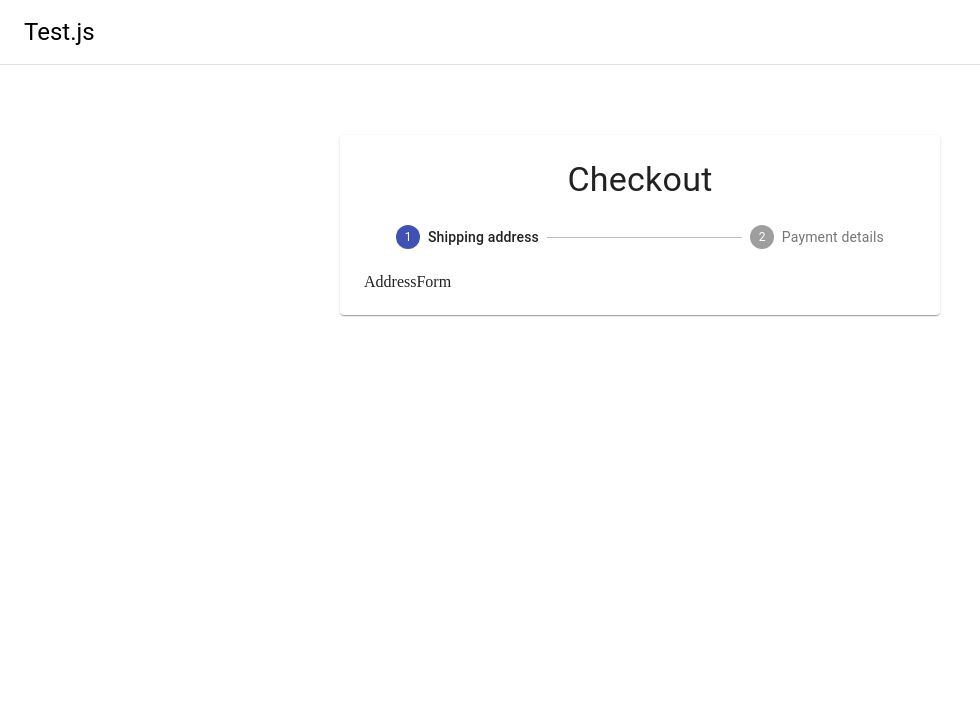
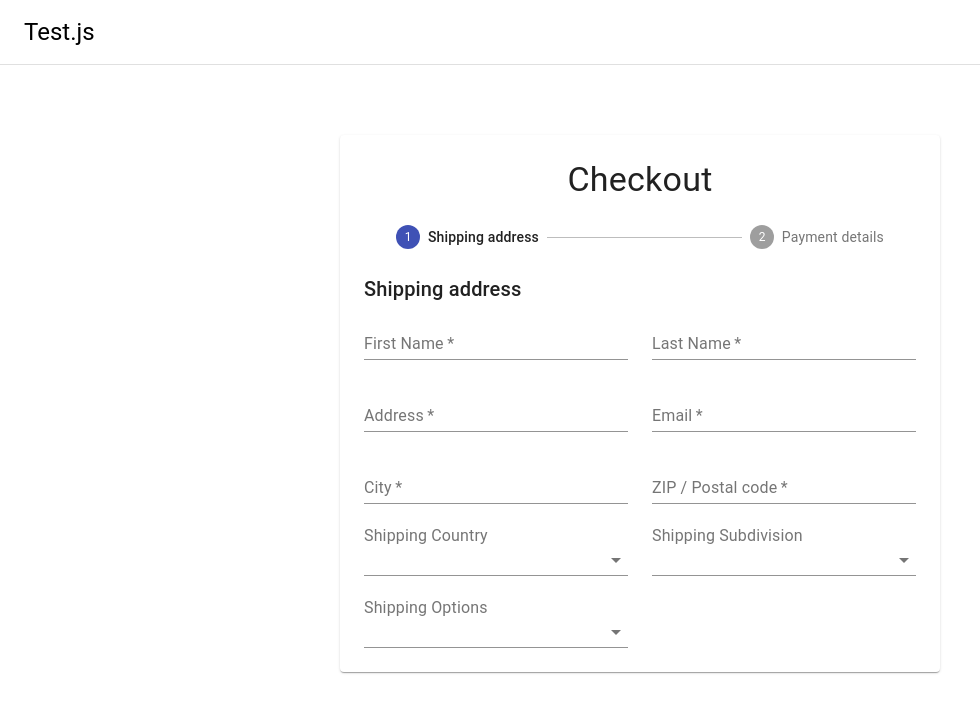
Before and after one commit to Mideolabanji/ecommerce-test, a React (Create React App) app: page /checkout in a window 1280 px wide. Shown: the top 712 px of the page, without its empty margins (0-980 px from the left). Built offline with nearby package versions, Linux system fonts and the light colour scheme; no server answers.

Commit message:
address form

```diff
--- a/package.json
+++ b/package.json
@@ -13,6 +13,7 @@
     "@testing-library/user-event": "^13.5.0",
     "react": "^17.0.2",
     "react-dom": "^17.0.2",
+    "react-hook-form": "^7.30.0",
     "react-router-dom": "^6.3.0",
     "react-scripts": "5.0.0",
     "web-vitals": "^2.1.4"
--- a/src/AddressForm.js
+++ b/src/AddressForm.js
@@ -1,5 +1,75 @@
-import React from "react";
+import React, { useState } from "react";
+import {
+  Button,
+  Grid,
+  Typography,
+  InputLabel,
+  Select,
+  MenuItem,
+} from "@material-ui/core";
+import { useForm, FormProvider } from "react-hook-form";
+import CustomTextField from "./CustomTextField";
+import { commerce } from "./lib/commerce";
 
 export default function AddressForm() {
-  return "AddressForm";
+  const [shippingCountries, setShippingCountries] = useState([]);
+  const [shippingCountry, setShippingCountry] = useState("");
+  const [shippingSubdivisions, setShippingSubdivisions] = useState([]);
+  const [shippingSubdivision, setShippingSubdivision] = useState("");
+  const [shippingOptions, setShippingOptions] = useState([]);
+  const [shippingOption, setShippingOption] = useState("");
+
+  const methods = useForm();
+
+  const fetchShippingCountries = async (checkoutTokenId) => {
+    const { countries } = await commerce.services.localeListCountries(
+      checkoutTokenId
+    );
+
+    console.log({ countries });
+  };
+
+  return (
+    <>
+      <Typography variant="h6" gutterBottom>
+        Shipping address
+      </Typography>
+      <FormProvider {...methods}>
+        <form>
+          <Grid container spacing={3}>
+            <CustomTextField required name="firstName" label="First Name" />
+            <CustomTextField required name="lastName" label="Last Name" />
+            <CustomTextField required name="address1" label="Address" />
+            <CustomTextField required name="email" label="Email" />
+            <CustomTextField required name="city" label="City" />
+            <CustomTextField required name="zip" label="ZIP / Postal code" />
+            <Grid item xs={12} sm={6}>
+              <InputLabel>Shipping Country</InputLabel>
+              <Select fullWidth value="" onChange="">
+                <MenuItem key="" value="">
+                  Select Me
+                </MenuItem>
+              </Select>
+            </Grid>
+            <Grid item xs={12} sm={6}>
+              <InputLabel>Shipping Subdivision</InputLabel>
+              <Select fullWidth value="" onChange="">
+                <MenuItem key="" value="">
+                  Select Me
+                </MenuItem>
+              </Select>
+            </Grid>
+            <Grid item xs={12} sm={6}>
+              <InputLabel>Shipping Options</InputLabel>
+              <Select fullWidth value="" onChange="">
+                <MenuItem key="" value="">
+                  Select Me
+                </MenuItem>
+              </Select>
+            </Grid>
+          </Grid>
+        </form>
+      </FormProvider>
+    </>
+  );
 }
--- a/src/App.js
+++ b/src/App.js
@@ -69,7 +69,7 @@ function App() {
               />
             }
           />
-          <Route path="/checkout" element={<CheckoutPage />} />
+          <Route path="/checkout" element={<CheckoutPage cart={cart} />} />
         </Routes>
       </div>
     </Router>
--- a/src/CheckoutPage.js
+++ b/src/CheckoutPage.js
@@ -1,4 +1,4 @@
-import React, { useState } from "react";
+import React, { useState, useEffect } from "react";
 import {
   Paper,
   Stepper,
@@ -12,12 +12,27 @@ import {
 import useStyles from "./CheckoutPageStyles";
 import AddressForm from "./AddressForm";
 import PaymentForm from "./PaymentForm";
+import { commerce } from "./lib/commerce";
 
 const steps = ["Shipping address", "Payment details"];
 
-export default function CheckoutPage() {
+export default function CheckoutPage({ cart }) {
   const classes = useStyles();
   const [activeStep, setActiveStep] = useState(0);
+  const [checkoutToken, setCheckoutToken] = useState(null);
+
+  useEffect(() => {
+    const generateToken = async () => {
+      try {
+        const token = await commerce.checkout.generateToken(cart.id, {
+          type: "cart",
+        });
+        setCheckoutToken(token);
+        console.log(token);
+      } catch (error) {}
+    };
+    generateToken();
+  }, []);
 
   function Confirmation() {
     return "Confirmation";
--- /dev/null
+++ b/src/CustomTextField.js
@@ -0,0 +1,26 @@
+import React from "react";
+import { Grid, TextField } from "@material-ui/core";
+import { useFormContext, Controller } from "react-hook-form";
+
+export default function CustomTextField({ name, label, required }) {
+  const { control } = useFormContext();
+
+  return (
+    <Grid item xs={12} sm={6}>
+      <Controller
+        defaultValue=""
+        control={control}
+        name={name}
+        render={({ field }) => (
+          <TextField
+            {...field}
+            name={name}
+            label={label}
+            required={required}
+            fullWidth
+          />
+        )}
+      />
+    </Grid>
+  );
+}
```
Also changed, not shown: 1 other file (tests, documents, lock files or other folders).
